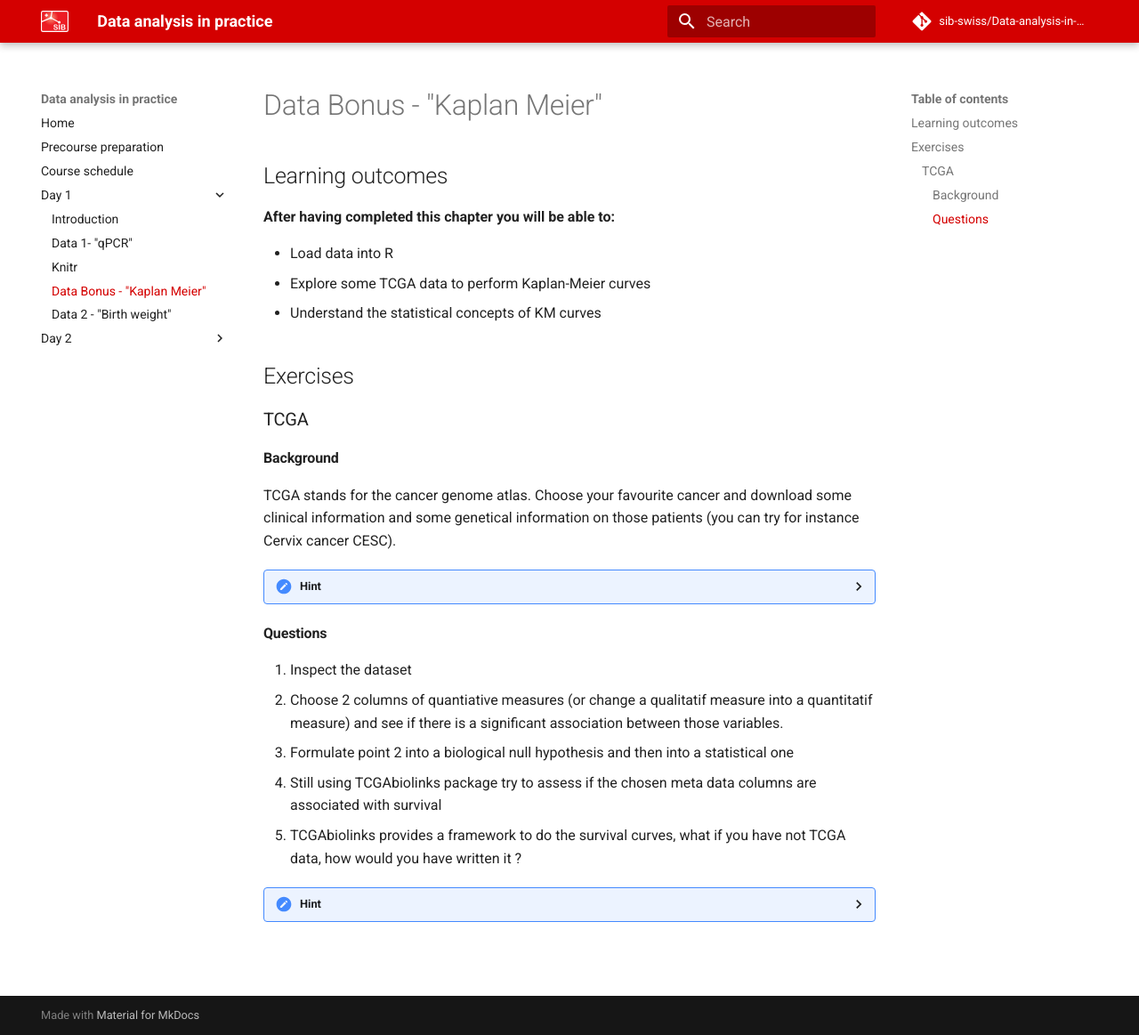
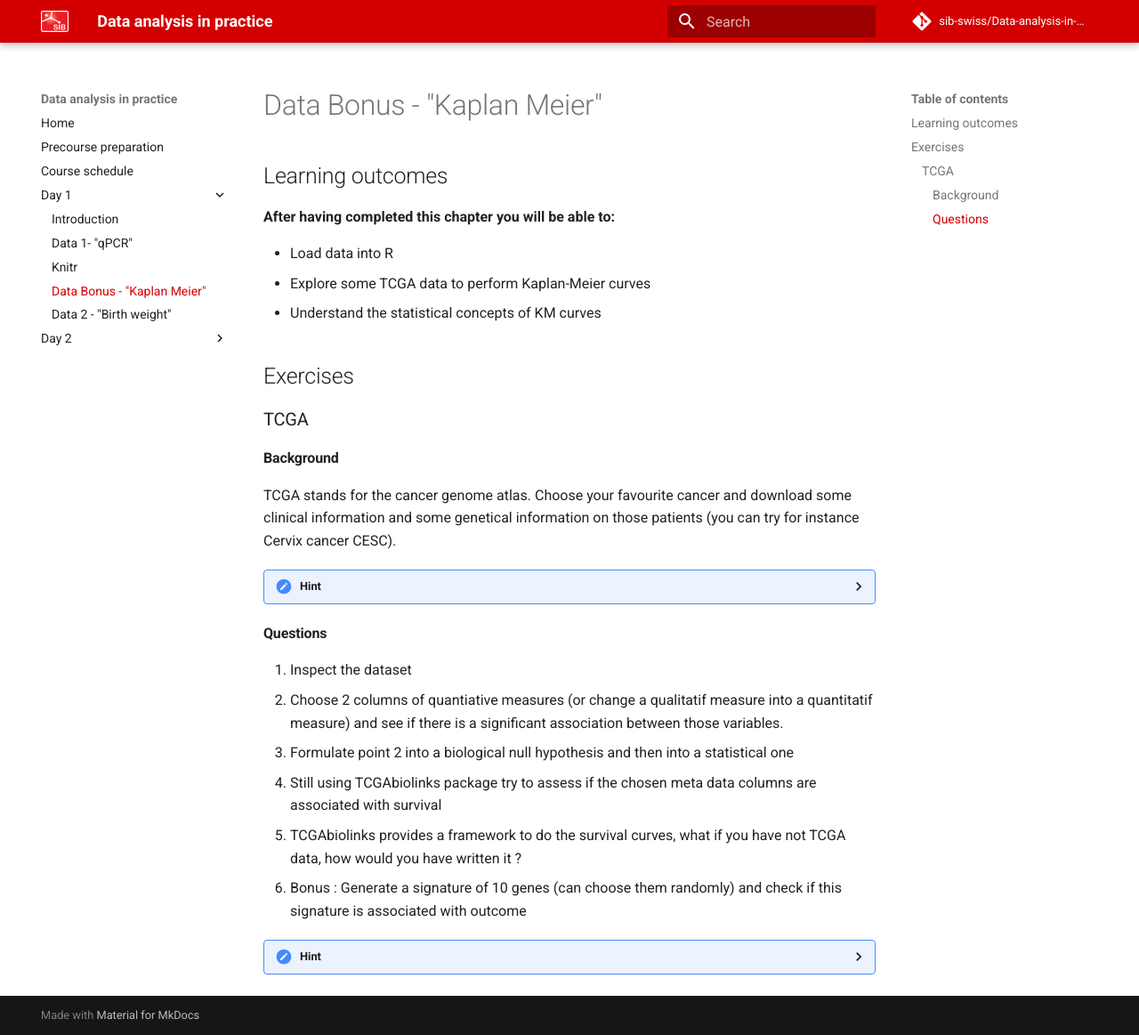
Before and after one commit to sib-swiss/Data-analysis-in-practice, an MkDocs documentation site: the page built from docs/day1/Data6.md, in a window 1280 px wide and 1163 px high. Shown: the whole window at 89% size. Built offline with MkDocs 1.6.1 and Material for MkDocs 9.7.7, drawn with Linux system fonts in a browser that asks for light colours; comment, search, counter and statistics services are not loaded.

Commit message:
update presentations

```diff
--- a/docs/day1/Data6.md
+++ b/docs/day1/Data6.md
@@ -24,6 +24,7 @@ TCGA stands for the cancer genome atlas. Choose your favourite cancer and downlo
 3. Formulate point 2 into a biological null hypothesis and then into a statistical one
 4. Still using TCGAbiolinks package try to assess if the chosen meta data columns are associated with survival
 5. TCGAbiolinks provides a framework to do the survival curves, what if you have not TCGA data, how would you have written it ?
+6. Bonus : Generate a signature of 10 genes (can choose them randomly) and check if this signature is associated with outcome
 
 ??? done "Hint"
 	Check the code of the function, do you know how ?
```
